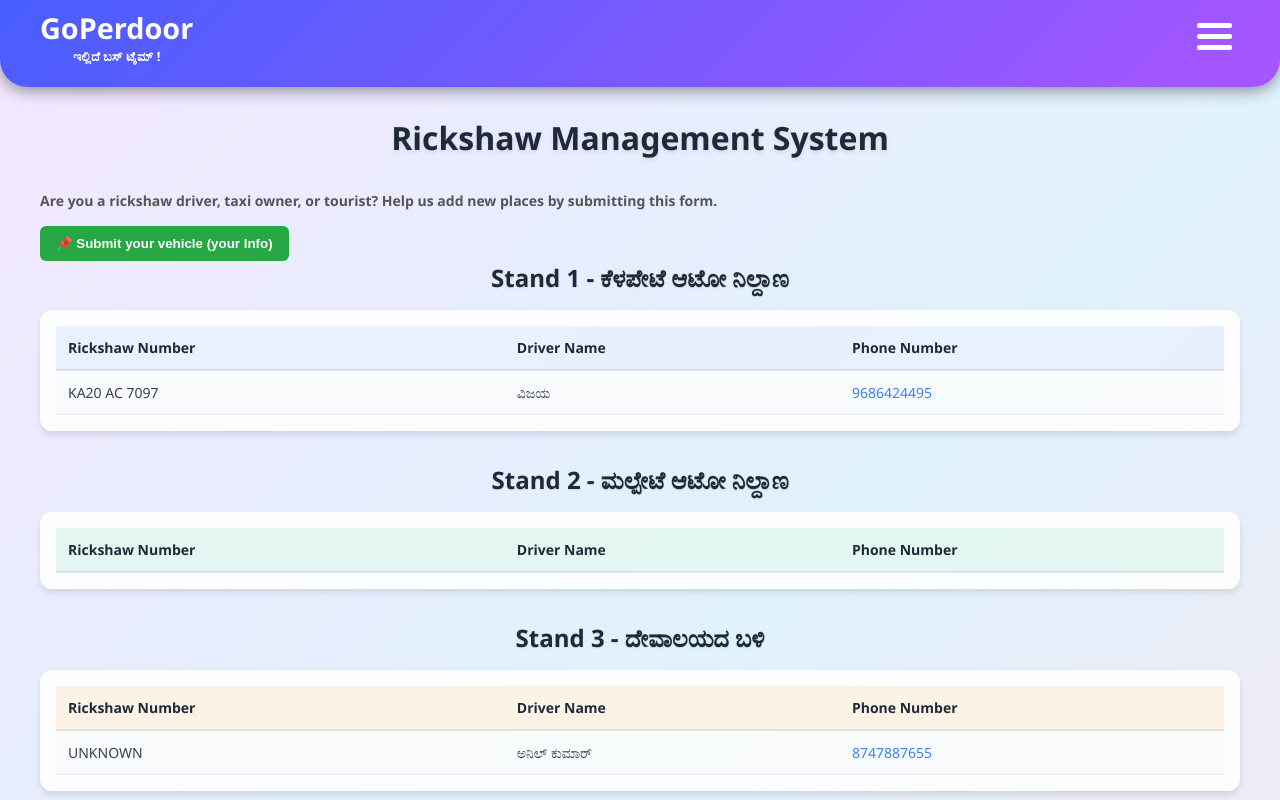
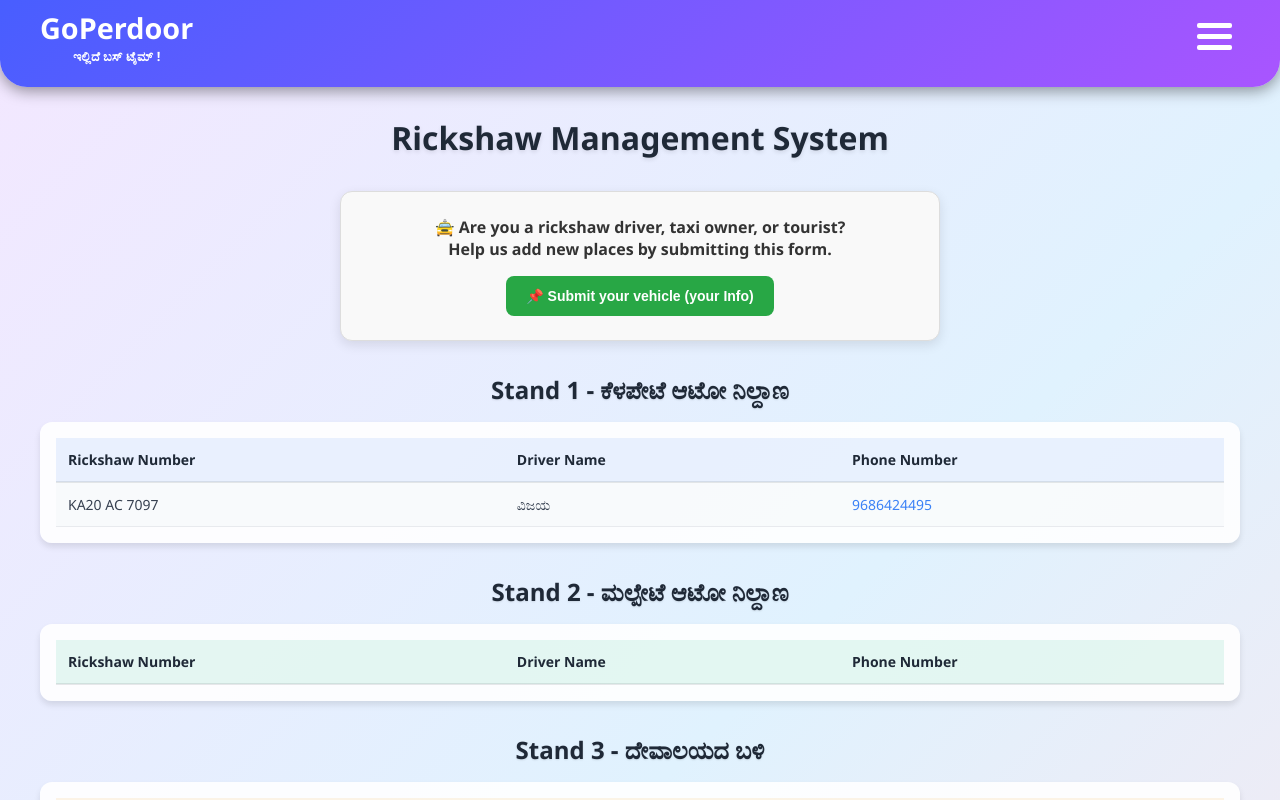
Before and after one commit to goperdoor/bus, a React (Create React App) app in the folder frontend/: page /RickshawBusManagement in a window 1280 px wide. Shown: the top 800 px of the page. Built offline with nearby package versions, Linux system fonts and the light colour scheme.

Commit message:
Update RickshawBusManagement.js

```diff
--- a/frontend/src/Pages/RickshawBusManagement.js
+++ b/frontend/src/Pages/RickshawBusManagement.js
@@ -142,26 +142,46 @@ const RickshawBusManagement = () => {
           }}>
             Rickshaw Management System
           </h1>
-                 <h3 style={{ marginTop: '0.5rem', fontSize: '14px', color: '#555' }}>
-  Are you a rickshaw driver, taxi owner, or tourist? Help us add new places by submitting this form.
+                 <div
+  style={{
+    margin: '2rem auto',
+    padding: '1.5rem',
+    maxWidth: '600px',
+    backgroundColor: '#f9f9f9',
+    borderRadius: '12px',
+    boxShadow: '0 4px 12px rgba(0, 0, 0, 0.1)',
+    textAlign: 'center',
+    border: '1px solid #ddd',
+  }}
+>
+  <h3 style={{ marginBottom: '1rem', fontSize: '16px', color: '#333' }}>
+    🚖 Are you a rickshaw driver, taxi owner, or tourist? <br />
+    Help us add new places by submitting this form.
   </h3>
 
   <button
     type="button"
-  onClick={() => window.open('https://forms.gle/5KUnkXEG5QnZfPot6', '_blank')}
+    onClick={() =>
+      window.open('https://forms.gle/5KUnkXEG5QnZfPot6', '_blank')
+    }
     style={{
-    marginTop: '1rem',
-    padding: '10px 16px',
+      padding: '12px 20px',
       backgroundColor: '#28a745',
       color: '#fff',
       fontWeight: 'bold',
+      fontSize: '14px',
       border: 'none',
-    borderRadius: '6px',
+      borderRadius: '8px',
       cursor: 'pointer',
+      transition: 'background-color 0.3s',
     }}
+    onMouseOver={(e) => (e.target.style.backgroundColor = '#218838')}
+    onMouseOut={(e) => (e.target.style.backgroundColor = '#28a745')}
   >
     📌 Submit your vehicle (your Info)
   </button>
+</div>
+
 
 
           <RickshawTable
```
Lines whose indentation alone changed are shown as unchanged.
